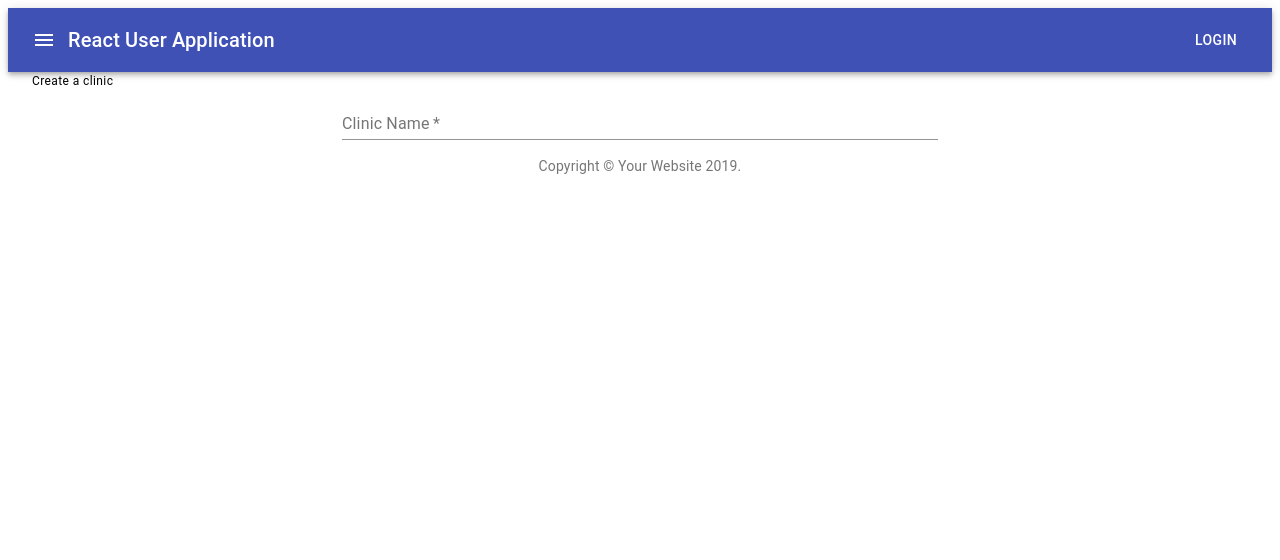
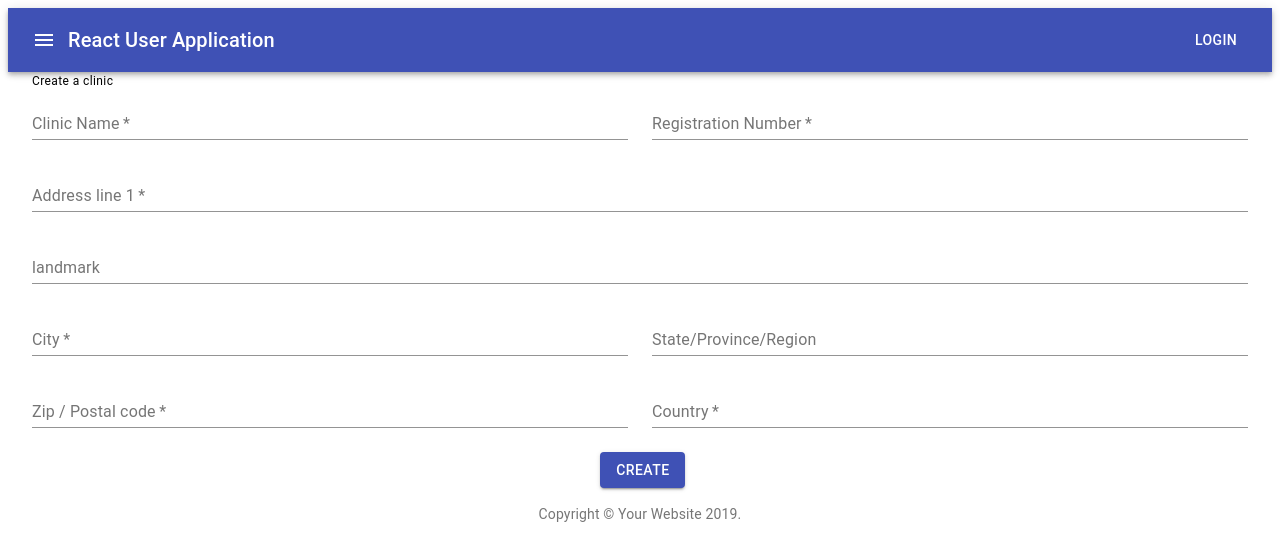
Before and after one commit to abhi-debuginside/ddocfleet-client, a React (Create React App) app: page / in a window 1280 px wide. Shown: the top 560 px of the page. Built offline with nearby package versions, Linux system fonts and the light colour scheme.

Commit message:
1 file modified, 1 added, 1 deleted

```diff
--- a/src/components/clinic/CreateClinic.js
+++ b/src/components/clinic/CreateClinic.js
@@ -3,10 +3,9 @@ import Grid from "@material-ui/core/Grid";
 import TextField from "@material-ui/core/TextField";
 import Button from "@material-ui/core/Button";
 import Typography from "@material-ui/core/Typography";
-import ApiService from '../../services/ApiService';
+import ApiService from "../../services/ApiService";
 
 class CreateClinic extends Component {
-
   // constructor
   constructor(props) {
     super(props);
@@ -25,7 +24,7 @@ class CreateClinic extends Component {
   // functions
   addClinic = e => {
     e.preventDefault();
-    alert('hello got it');
+    alert("hello got it");
     const clinic = {
       displayName: this.state.displayName,
       registrationNumber: this.state.registrationNumber,
@@ -34,7 +33,7 @@ class CreateClinic extends Component {
       city: this.state.city,
       zip: this.state.zip,
       state: this.state.state,
-      country: this.state.country,
+      country: this.state.country
     };
     ApiService.addClinic(clinic);
     console.log("Clinic saved successfully...");
@@ -47,7 +46,7 @@ class CreateClinic extends Component {
   // render dom elements
   render() {
     return (
-      <form >
+      <form>
         <Grid>
           <Typography variant="caption" margin={2} component="h3">
             Create a clinic
@@ -73,6 +72,89 @@ class CreateClinic extends Component {
             />
           </Grid>
 
+          <Grid item={true} xs={12} sm={6}>
+            <TextField
+              required
+              id="registrationNumber"
+              name="registrationNumber"
+              label="Registration Number"
+              fullWidth
+            />
+          </Grid>
+
+          <Grid item xs={12}>
+            <TextField
+              required
+              id="address1"
+              name="address1"
+              label="Address line 1"
+              fullWidth
+              autoComplete="billing address-line1"
+            />
+          </Grid>
+
+          <Grid item xs={12}>
+            <TextField
+              id="landmark"
+              name="landmark"
+              label="landmark"
+              fullWidth
+              autoComplete="billing address-line1"
+            />
+          </Grid>
+
+          <Grid item xs={12} sm={6}>
+            <TextField
+              required
+              id="city"
+              name="city"
+              label="City"
+              fullWidth
+              autoComplete="billing address-level1"
+            />
+          </Grid>
+
+          <Grid item xs={12} sm={6}>
+            <TextField
+              id="state"
+              name="state"
+              label="State/Province/Region"
+              fullWidth
+            />
+          </Grid>
+
+          <Grid item xs={12} sm={6}>
+            <TextField
+              required
+              id="zip"
+              name="zip"
+              label="Zip / Postal code"
+              fullWidth
+              autoComplete="billing postal-code"
+            />
+          </Grid>
+
+          <Grid item xs={12} sm={6}>
+            <TextField
+              required
+              id="country"
+              name="country"
+              label="Country"
+              fullWidth
+              autoComplete="billing country"
+            />
+          </Grid>
+
+          <Grid item xs={1}>
+            <Button
+              type="submit"
+              variant="contained"
+              color="primary"
+              onClick={this.addClinic}
+            >
+              Create
+            </Button>
+          </Grid>
         </Grid>
       </form>
     );
```
Also changed, not shown: src/components/clinic/dup.js (added, +152 -0 lines).
